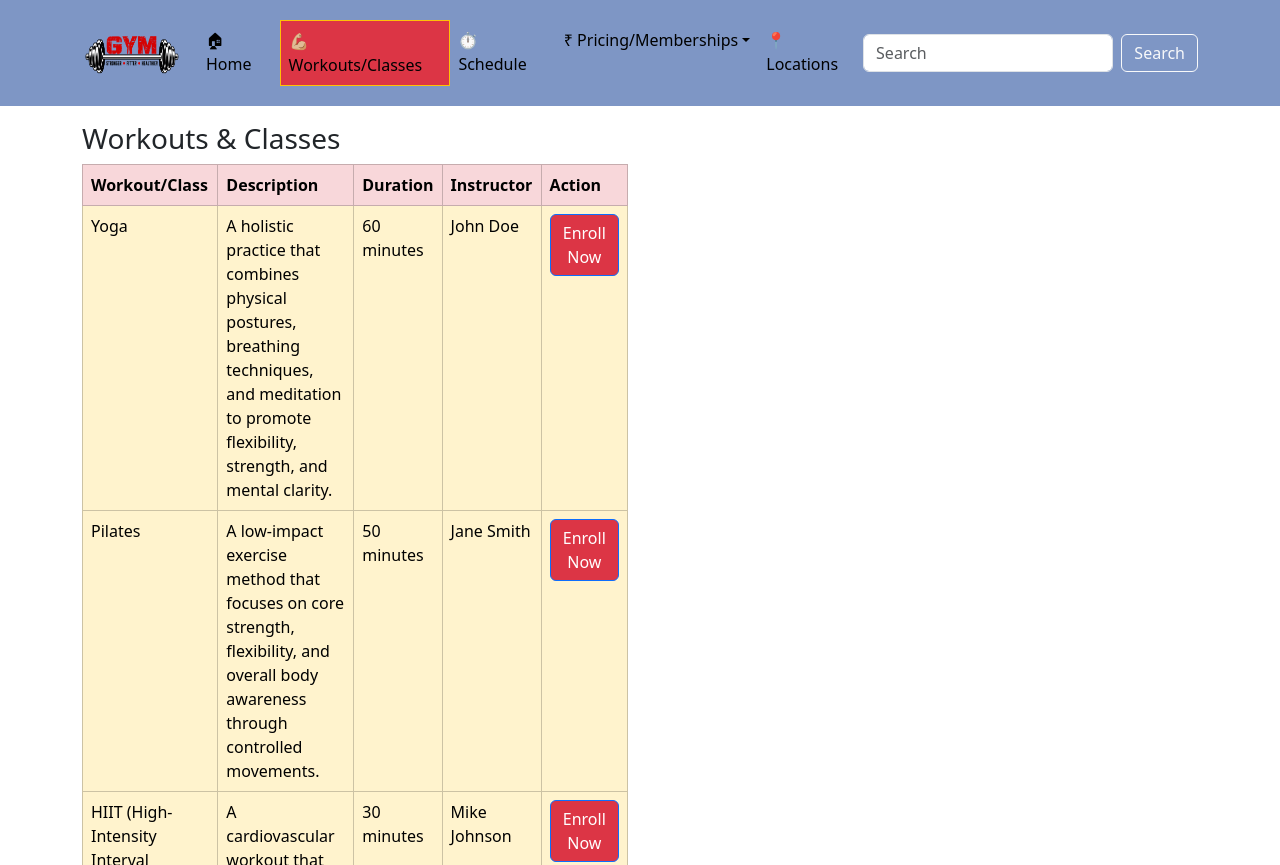
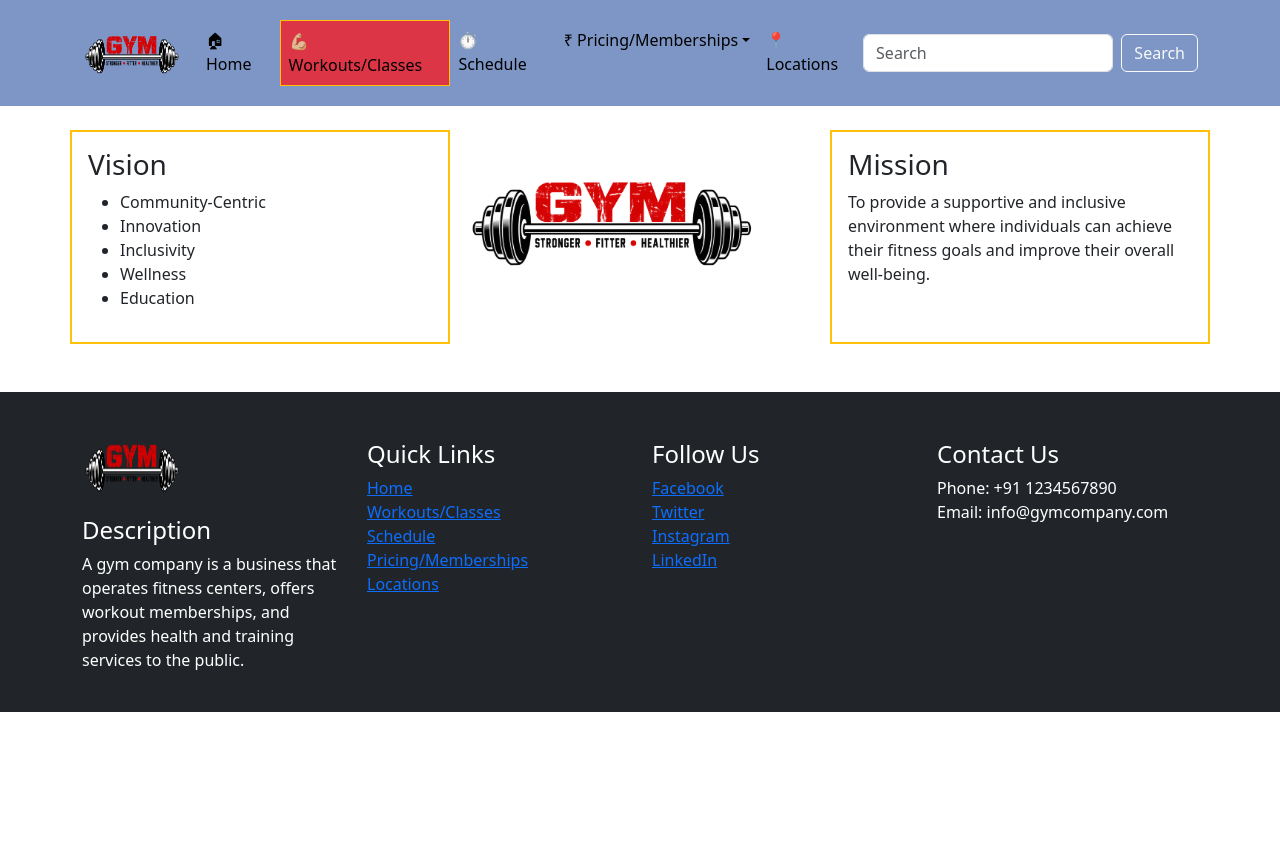
Before and after one commit to prasenjeetbhagat/learning_bootstrap, a plain HTML site: page workouts.html in a window 1280 px wide. Shown: the top 865 px of the page. After the commit the page ends 800 px from the top, so only its background shows below. Drawn offline with nearby package versions, Linux system fonts and the light colour scheme.

Commit message:
Update workouts.html

```diff
--- a/workouts.html
+++ b/workouts.html
@@ -14,9 +14,6 @@
   </style>
 
 </head>
-
-
-
 
 <body>
   <header>
@@ -67,150 +64,73 @@
   </header>
   <!-- header end -->
  <main>
-    <section class="mt-3">
-      <div class="container">
+  <!-- section start for the site history and about the company -->
+  <section>
+    <div class="container mb-5">
      <div class="row">
-          <div class="col-md-6">
-            <h3>Workouts & Classes</h3>
-            <div class="table-responsive">
-              <table class="table table-warning table-hover table-bordered ">
-                <caption>List of Workouts and Classes</caption>
-                <thead>
-                  <tr class="table-danger">
-                    <th>Workout/Class</th>
-                    <th>Description</th>
-                    <th>Duration</th>
-                    <th>Instructor</th>
-                    <th>Action</th>
-                  </tr>
-                </thead>
-                <tbody>
-                  <tr>
-                    <td>Yoga</td>
-                    <td>A holistic practice that combines physical postures, breathing techniques, and meditation to
-                      promote flexibility, strength, and mental clarity.</td>
-                    <td>60 minutes</td>
-                    <td>John Doe</td>
-                    <td><a href="service.html"><button class="btn btn-primary bg-danger">Enroll Now</button></a></td>
-                  </tr>
-                  <tr>
-                    <td>Pilates</td>
-                    <td>A low-impact exercise method that focuses on core strength, flexibility, and overall body
-                      awareness through controlled movements.</td>
-                    <td>50 minutes</td>
-                    <td>Jane Smith</td>
-                    <td><a href="service.html"><button class="btn btn-primary bg-danger">Enroll Now</button></a></td>
-                  </tr>
-                  <tr>
-                    <td>HIIT (High-Intensity Interval Training)</td>
-                    <td>A cardiovascular workout that alternates between short bursts of intense activity and periods of
-                      rest or lower-intensity exercise to improve endurance and burn calories.</td>
-                    <td>30 minutes</td>
-                    <td>Mike Johnson</td>
-                    <td><a href="service.html"><button class="btn btn-primary bg-danger">Enroll Now</button></a></td>
-                  </tr>
-                  <tr>
-                    <td>Zumba</td>
-                    <td>A dance-based fitness program that combines Latin and international music with energetic dance
-                      moves for a fun and effective workout.</td>
-                    <td>45 minutes</td>
-                    <td>Sarah Williams</td>
-                    <td><a href="service.html"><button class="btn btn-primary bg-danger">Enroll Now</button></a></td>
-                  </tr>
-                </tbody>
+      <div class="col-md-4 border border-2 border-warning mt-4 p-3">
+        <h3>Vision</h3>
+        <ul>
+          <li>Community-Centric</li>
+          <li>Innovation</li>
+          <li>Inclusivity</li>
+          <li>Wellness</li>
+          <li>Education</li>
+        </ul>
       </div>
+      <div class="col-md-4">
+        <img src="images/l6.png" class="img-fluid mt-4" alt="Logo" width="300" height="300">
       </div>
-          <!-- faqs accordion part -->
-
-          </div>
-          </div>
-
-
-    </section>
-
-    <!-- <-- section end -->
-
-
-
-
-
-
-
-
-
-
-
-
-
-
-
-
-
-
-    <!-- slider section for images -->
-
-    <!-- <section>
-      <div id="carouselExampleCaptions" class="carousel slide" data-bs-ride="carousel">
-        <div class="carousel-indicators">
-          <button type="button" data-bs-target="#carouselExampleCaptions" data-bs-slide-to="0" class="active"
-            aria-current="true" aria-label="Slide 1"></button>
-          <button type="button" data-bs-target="#carouselExampleCaptions" data-bs-slide-to="1"
-            aria-label="Slide 2"></button>
-          <button type="button" data-bs-target="#carouselExampleCaptions" data-bs-slide-to="2"
-            aria-label="Slide 3"></button>
-          <button type="button" data-bs-target="#carouselExampleCaptions" data-bs-slide-to="3"
-            aria-label="Slide 4"></button>
-          <button type="button" data-bs-target="#carouselExampleCaptions" data-bs-slide-to="4"
-            aria-label="Slide 5"></button>
-        </div>
-        <div class="carousel-inner">
-          <div class="carousel-item active">
-            <img src="images/rectangle/img1.jpg" class="d-block w-100" alt="...">
-            <div class="carousel-caption d-none d-md-block">
-              <h5>One Month Course</h5>
-              <p>A 1-month gym membership typically costs between ₹5,000 and ₹15,000 in India, depending heavily on the
-                tier and brand of the gym.</p>
-            </div>
-          </div>
-          <div class="carousel-item">
-            <img src="images/rectangle/img3.jpg" class="d-block w-100" alt="...">
-            <div class="carousel-caption d-none d-md-block">
-              <h5>Three Month Course</h5>
-              <p>A 3-month gym membership typically costs between ₹5,000 and ₹25,000 in India, depending heavily on the
-                tier and brand of the gym.</p>
-            </div>
-          </div>
-          <div class="carousel-item">
-            <img src="images/rectangle/img5.jpg" class="d-block w-100" alt="...">
-            <div class="carousel-caption d-none d-md-block">
-              <h5>Six Month Course</h5>
-              <p>A 6-month gym membership typically costs between ₹5,000 and ₹45,000 in India, depending heavily on the
-                tier and brand of the gym.</p>
-            </div>
-          </div>
-          <div class="carousel-item">
-            <img src="images/rectangle/img6.jpg" class="d-block w-100" alt="...">
-            <div class="carousel-caption d-none d-md-block">
-              <h5>12 Month Course</h5>
-              <p>A 12-month gym membership typically costs between ₹5,000 and ₹45,000 in India, depending heavily on the
-                tier and brand of the gym.</p>
+      <div class="col-md-4 border border-2 border-warning mt-4 p-3">
+        <h3>Mission</h3>
+        <p>To provide a supportive and inclusive environment where individuals can achieve their fitness goals and improve their overall well-being.</p>
       </div>
      </div>
     </div>
-        <button class="carousel-control-prev" type="button" data-bs-target="#carouselExampleCaptions"
-          data-bs-slide="prev">
-          <span class="carousel-control-prev-icon" aria-hidden="true"></span>
-          <span class="visually-hidden">Previous</span>
-        </button>
-        <button class="carousel-control-next" type="button" data-bs-target="#carouselExampleCaptions"
-          data-bs-slide="next">
-          <span class="carousel-control-next-icon" aria-hidden="true"></span>
-          <span class="visually-hidden">Next</span>
-        </button>
+  </section>
+ </main>
+
+
+   <!-- footer started -->
+  <footer class="bg-dark text-white py-4 ">
+    <div class="container">
+      <div class="row">
+        <div class="col-md-3">
+          <img src="images/l6.png" img-fluid alt="Logo" width="100" height="100">
+          <h4>Description</h4>
+          <p>A gym company is a business that operates fitness centers, offers workout memberships, and provides health and training services to the public.</p>
         </div>
-    </section> -->
+        <div class="col-md-3 mt-4">
+           <h4>Quick Links</h4>
+          <ul class="list-unstyled">
+            <li><a href="index.html">Home</a></li>
+            <li><a href="workouts.html">Workouts/Classes</a></li>
+            <li><a href="schedule.html">Schedule</a></li>
+            <li><a href="price.html">Pricing/Memberships</a></li>
+            <li><a href="location.html">Locations</a></li>
+          </ul>
+        </div>
+        <div class="col-md-3 mt-4">
+          <h4>Follow Us</h4>
+          <ul class="list-unstyled">
+            <li><a href="#"><i class="bi bi-facebook"></i> Facebook</a></li>
+            <li><a href="#"><i class="bi bi-twitter"></i> Twitter</a></li>
+            <li><a href="#"><i class="bi bi-instagram"></i> Instagram</a></li>
+            <li><a href="#"><i class="bi bi-linkedin"></i> LinkedIn</a></li>
+          </ul>
+        </div>
+        <div class="col-md-3 mt-4">
+                   <h4>Contact Us</h4>
+          <ul class="list-unstyled">
+            <li><i class="bi bi-telephone"></i> Phone: +91 1234567890</li>
+            <li><i class="bi bi-envelope"></i> Email: info@gymcompany.com</li>
+          </ul>
+        </div>
+      </div>
+    </div>
+  </footer>
+  <!-- footer for all pages -->
 
-  </main>
 
 
 
```
Lines whose indentation alone changed are shown as unchanged.
